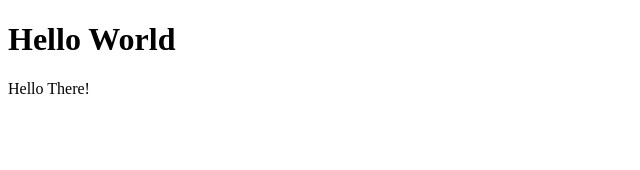
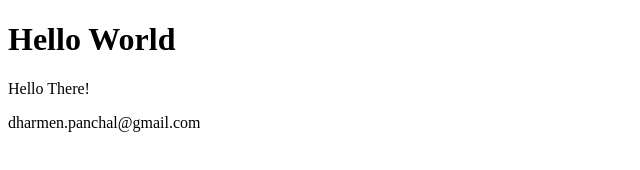
Before and after one commit to dharmen-panchal/dharmen-panchal.github.io, a plain HTML site: page index.html in a window 1280 px wide. Shown: the whole page, without its empty margins (0-640 px from the left). Drawn offline with Linux system fonts and the light colour scheme.

Commit message:
Update index.html

```diff
--- a/index.html
+++ b/index.html
@@ -3,5 +3,6 @@
   <body>
   <h1>Hello World</h1>
   <p>Hello There!</p>
+  <p>dharmen.panchal@gmail.com</p>
   </body>
 </html>
```
